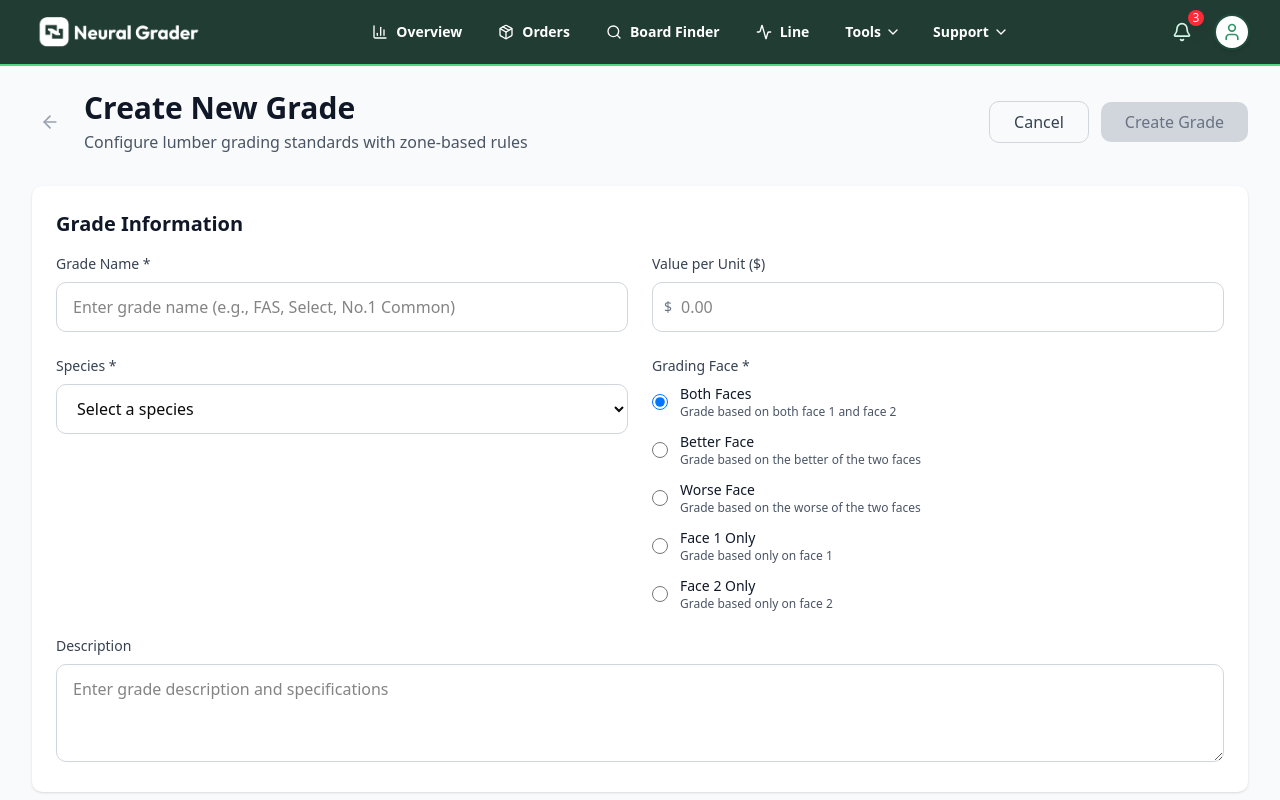
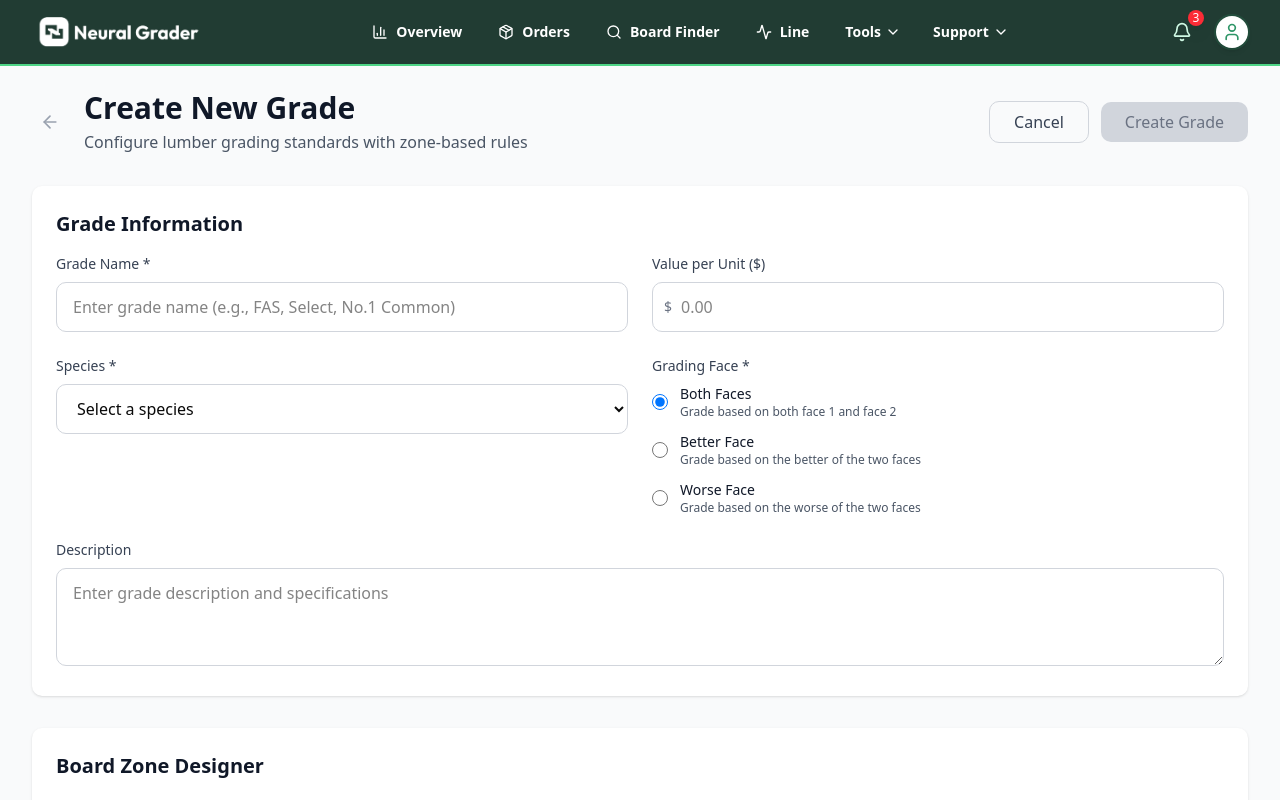
Before and after one commit to erbarraud/NG-V3, a Vue app: page /grade-management/create in a window 1280 px wide. Shown: the top 800 px of the page. Built offline with nearby package versions, Linux system fonts and the light colour scheme.

Commit message:
Remove Face 1 Only and Face 2 Only options

```diff
--- a/src/views/CreateGrade.vue
+++ b/src/views/CreateGrade.vue
@@ -149,32 +149,6 @@
                 <div class="ml-3">
                   <div class="text-sm font-medium text-gray-900">Worse Face</div>
                   <div class="text-xs text-gray-600">Grade based on the worse of the two faces</div>
-                </div>
-              </label>
-
-              <label class="flex items-center">
-                <input
-                  type="radio"
-                  value="face-1-only"
-                  v-model="gradeForm.faceGradingOption"
-                  class="h-4 w-4 text-emerald-600 focus:ring-emerald-500 border-gray-300"
-                />
-                <div class="ml-3">
-                  <div class="text-sm font-medium text-gray-900">Face 1 Only</div>
-                  <div class="text-xs text-gray-600">Grade based only on face 1</div>
-                </div>
-              </label>
-
-              <label class="flex items-center">
-                <input
-                  type="radio"
-                  value="face-2-only"
-                  v-model="gradeForm.faceGradingOption"
-                  class="h-4 w-4 text-emerald-600 focus:ring-emerald-500 border-gray-300"
-                />
-                <div class="ml-3">
-                  <div class="text-sm font-medium text-gray-900">Face 2 Only</div>
-                  <div class="text-xs text-gray-600">Grade based only on face 2</div>
                 </div>
               </label>
             </div>
```
